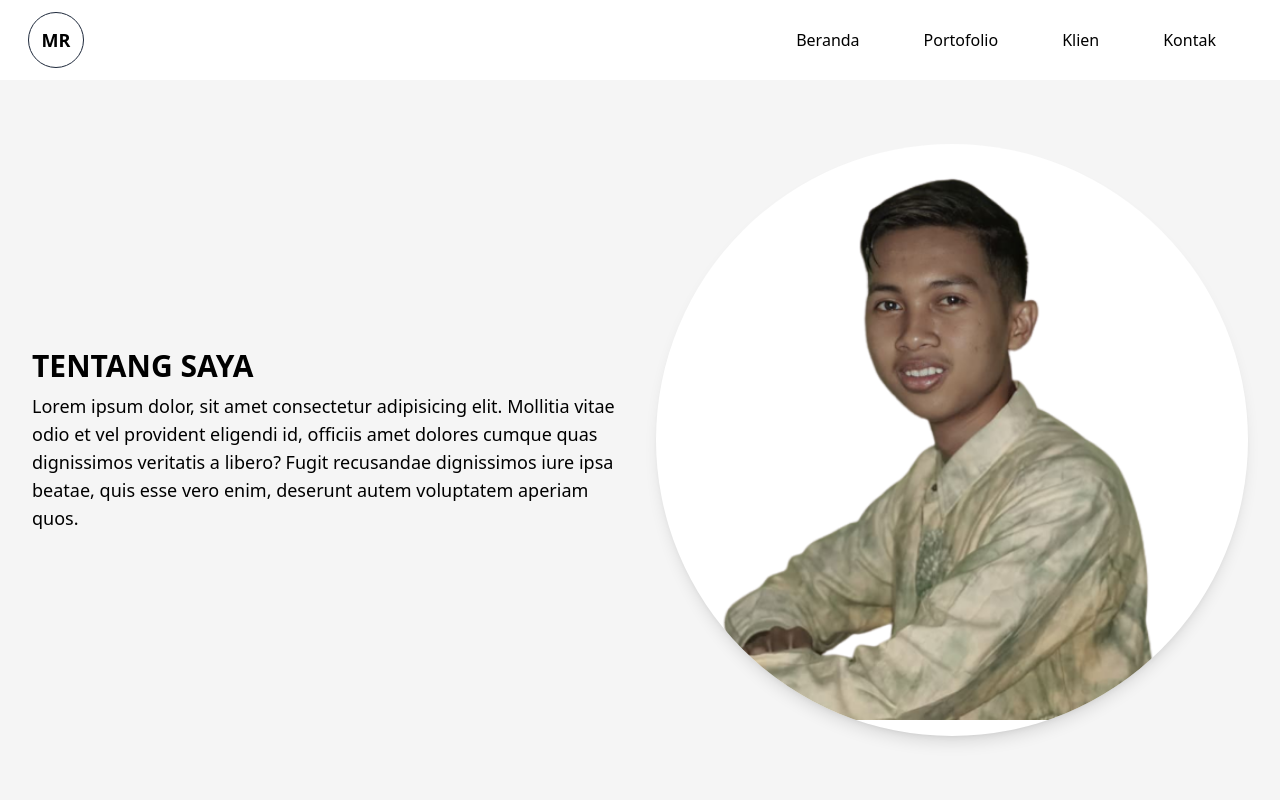
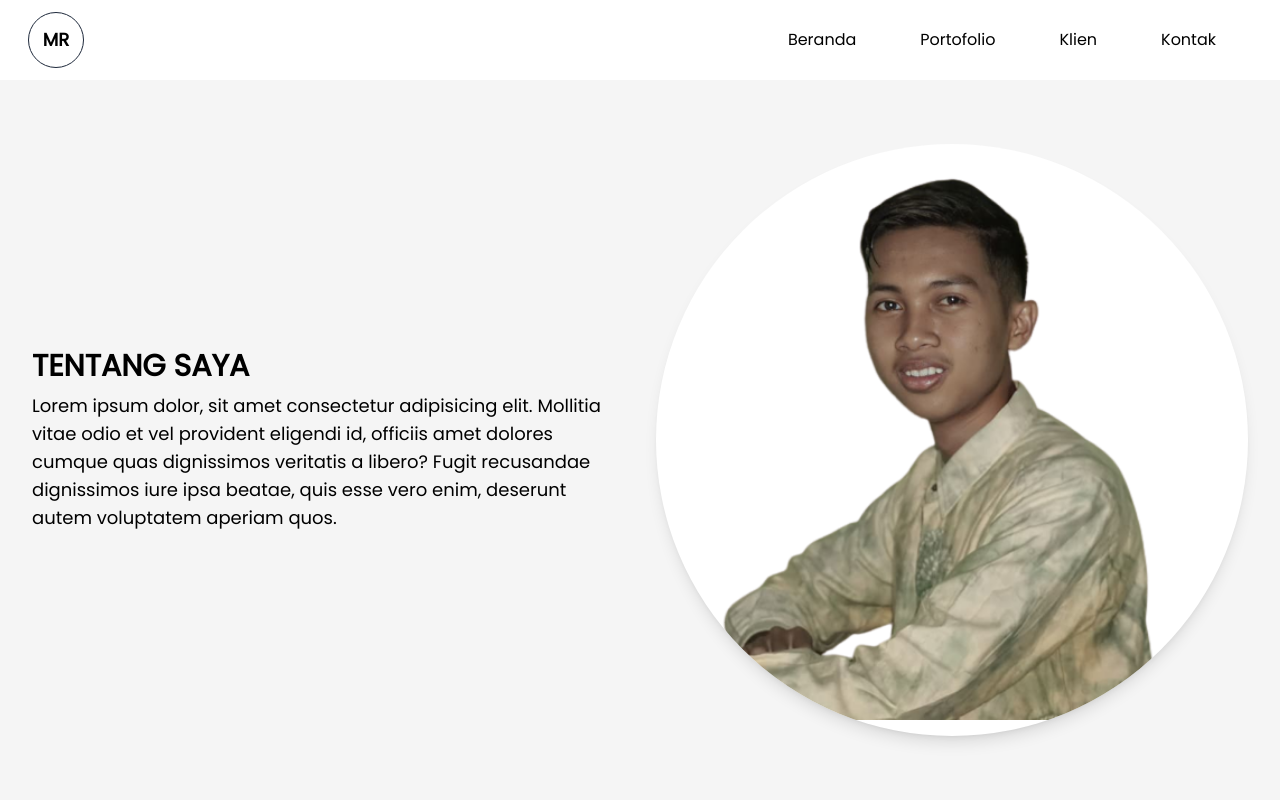
Before and after one commit to mrmuhammadrifki/portofolio-tailwindcss-1, a website: page index.html in a window 1280 px wide. Shown: the top 800 px of the page. Drawn offline with Linux system fonts and the light colour scheme.

Commit message:
Fix Styles

```diff
--- a/index.html
+++ b/index.html
@@ -5,6 +5,10 @@
     <meta http-equiv="X-UA-Compatible" content="IE=edge" />
     <meta name="viewport" content="width=device-width, initial-scale=1.0" />
     <title>Portofolio Tailwind CSS</title>
+    <!-- Fonts -->
+    <link rel="preconnect" href="https://fonts.googleapis.com" />
+    <link rel="preconnect" href="https://fonts.gstatic.com" crossorigin />
+    <link href="https://fonts.googleapis.com/css2?family=Poppins:wght@400&display=swap" rel="stylesheet" />
     <link rel="stylesheet" href="dist/css/style.css" />
   </head>
   <body>
@@ -66,7 +70,7 @@
     <!-- Headere End -->
 
     <!-- Hero Section Start -->
-    <section id="hero" class="pt-36 pb-32" style="background-color: #f5f5f5">
+    <section id="home" class="pt-36 pb-32" style="background-color: #f5f5f5">
       <div class="container">
         <div class="flex flex-wrap">
           <div class="w-full self-center px-4 lg:w-1/2">
--- a/src/css/input.css
+++ b/src/css/input.css
@@ -1,6 +1,14 @@
 @tailwind base;
 @tailwind components;
 @tailwind utilities;
+
+body {
+  font-family: "Poppins", sans-serif;
+}
+
+html {
+  scroll-behavior: smooth;
+}
 
 .navbar-fixed {
   @apply fixed z-[9999] bg-opacity-70;
--- a/tailwind.config.js
+++ b/tailwind.config.js
@@ -1,6 +1,6 @@
 /** @type {import('tailwindcss').Config} */
 module.exports = {
-  content: ["./public/**/*.{html,js}"],
+  content: ["./dist/**/*.{html,js}", "./index.html"],
   theme: {
     container: {
       center: true,
```
Also changed, not shown: dist/css/style.css.
